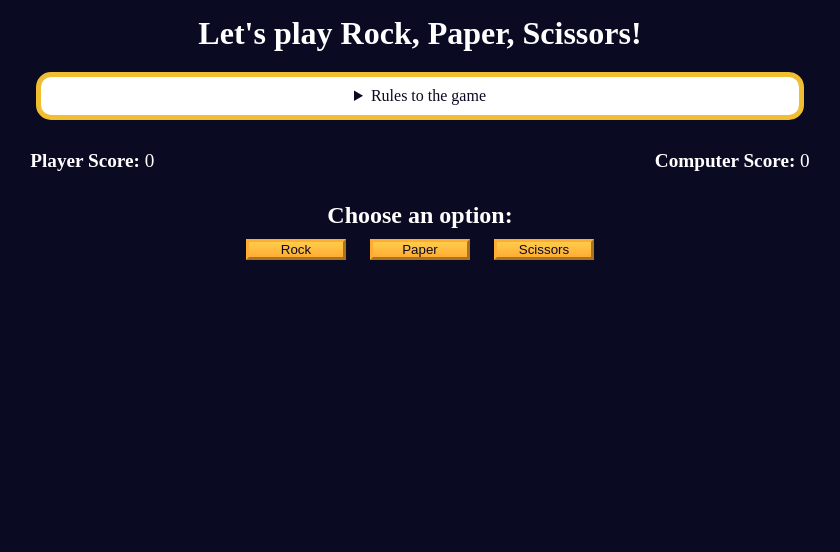
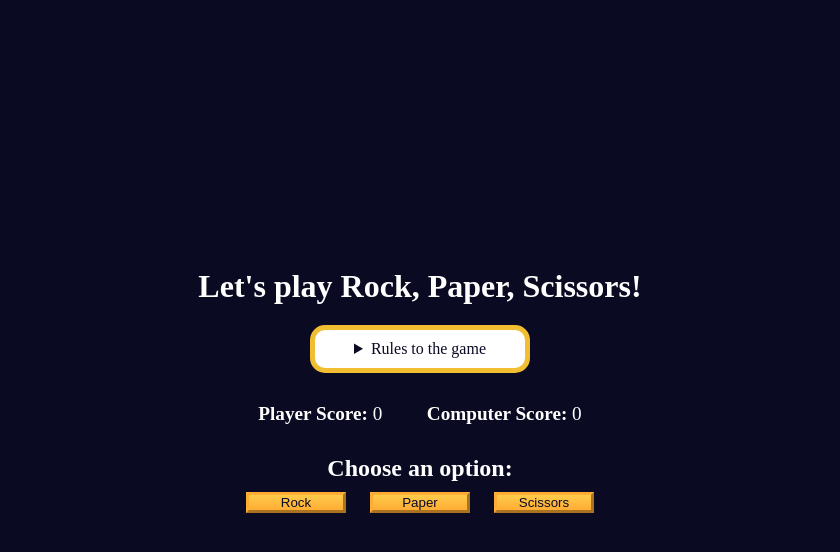
Before and after one commit to Chibuzor-byte/RockGame, a plain HTML site: page index.html in a window 1280 px wide. Shown: the whole page, without its empty margins (220-1060 px from the left). Drawn offline with Linux system fonts and the light colour scheme.

Commit message:
Update style.css

```diff
--- a/css/style.css
+++ b/css/style.css
@@ -17,6 +17,12 @@ body {
   background-color: var(--very-dark-blue);
   text-align: center;
   color: var(--white);
+  display: flex;
+  flex-direction: column;
+  align-items: center; /* horizontal center */
+  justify-content: center; /* vertical center */
+  min-height: 100vh;
+  margin: 0;
 }
 
 h1 {
```
